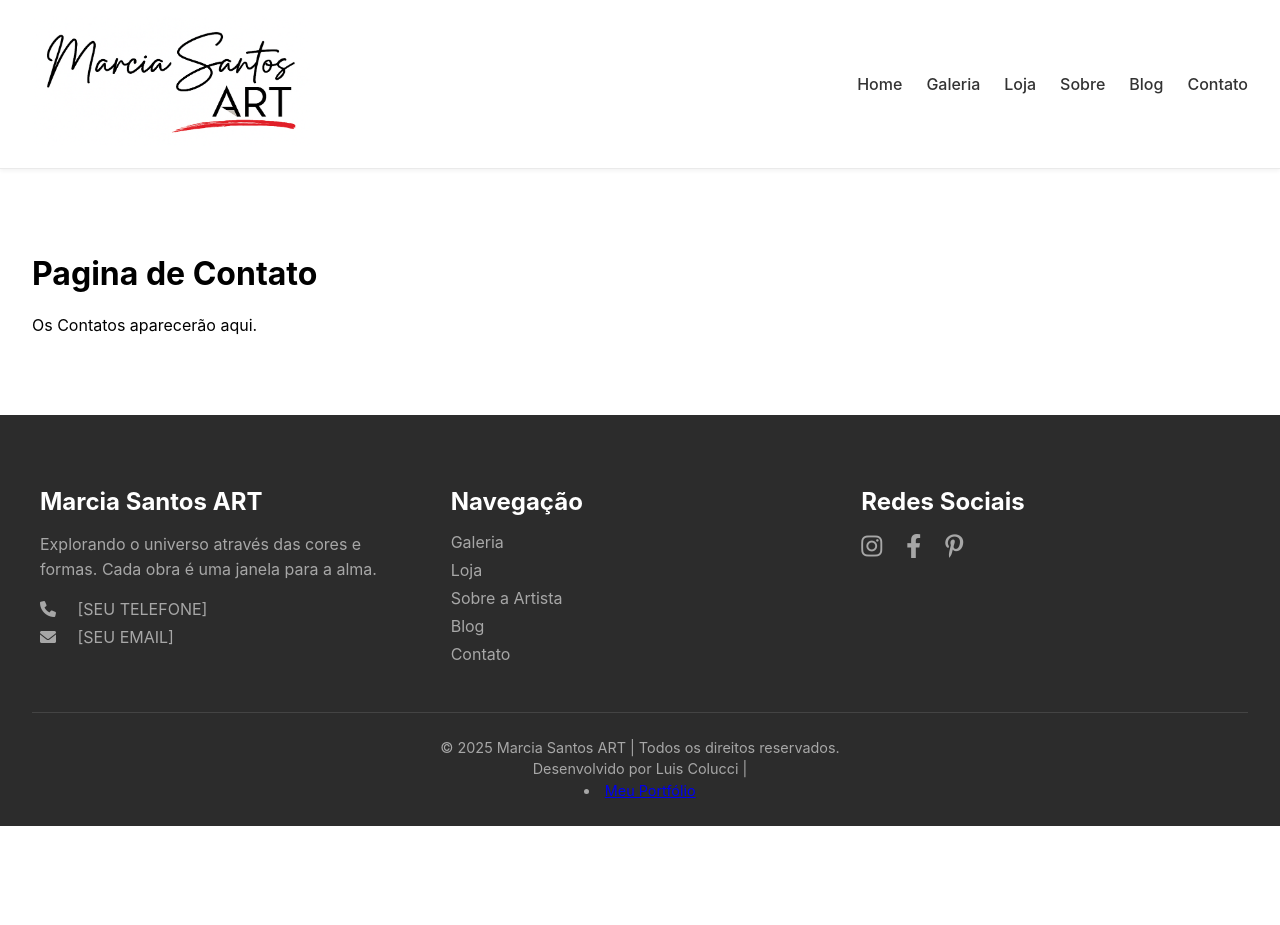
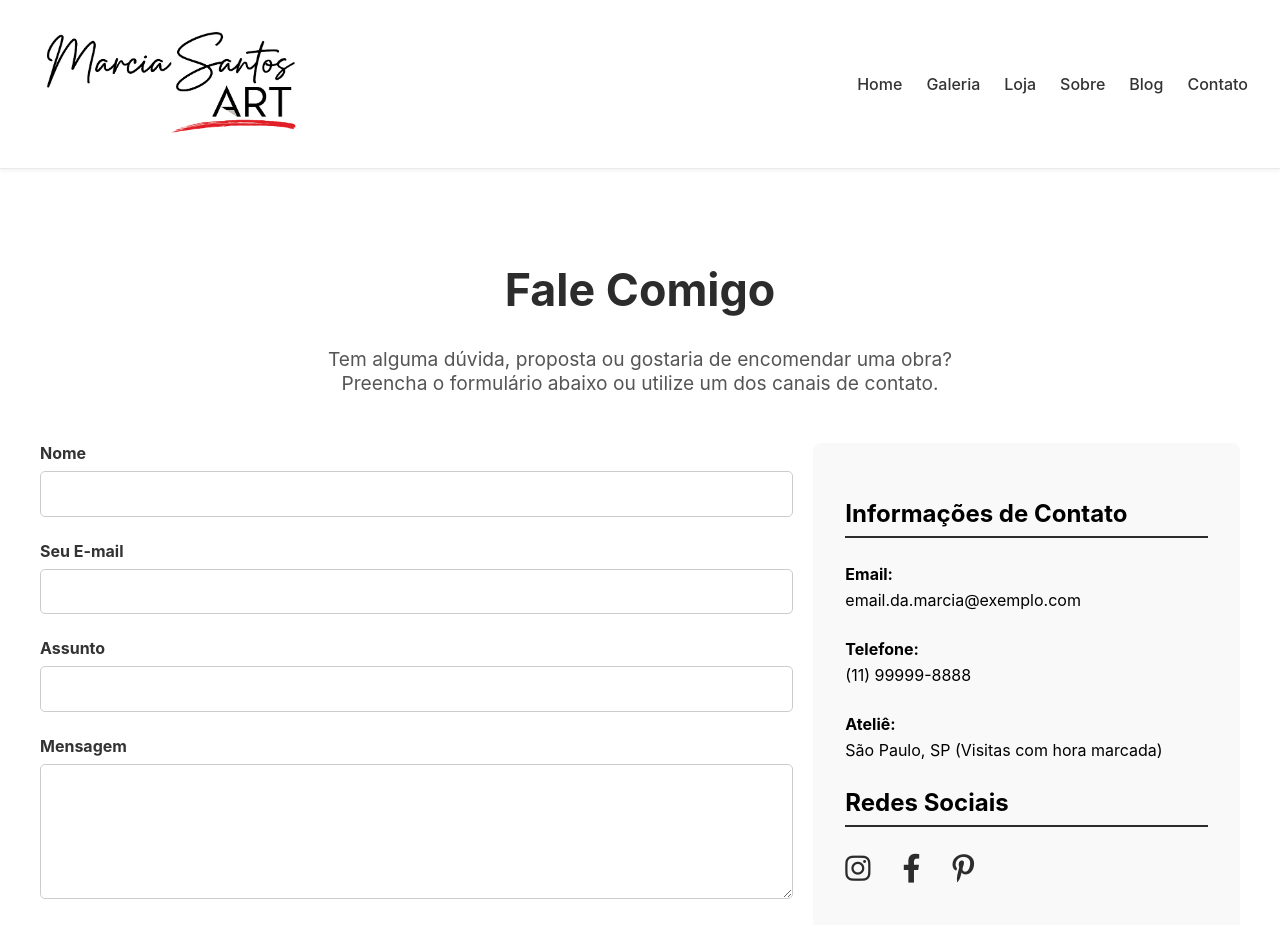
Before and after one commit to luiscolucci/projeto-marcia-art, a React (Create React App) app in the folder client/: page /contato in a window 1280 px wide. Shown: the top 925 px of the page. Before the commit the page ends 826 px from the top, so only its background shows below. Built offline with nearby package versions, Linux system fonts and the light colour scheme.

Commit message:
formulario

```diff
--- a/client/src/galleryData.js
+++ b/client/src/galleryData.js
@@ -12,7 +12,7 @@ export const galleryItems = [
   {
     id: 1,
     title: "O Vaso que Contém o Universo",
-    description: "Acrílica e posca sobre tela, 100 x 70 cm",
+    description: "Acrílica e posta sobre tela, 100 x 70 cm",
     image: Obra1, // Usa a variável importada
   },
   {
--- /dev/null
+++ b/client/src/pages/ContatoPage.css
@@ -0,0 +1,102 @@
+.contact-page-container {
+  max-width: 1200px;
+  margin: 0 auto;
+  padding: 4rem 2rem;
+}
+
+.contact-header {
+  text-align: center;
+  margin-bottom: 3rem;
+}
+
+.contact-header h1 {
+  font-size: 2.8rem;
+  color: #2C2C2C;
+}
+
+.contact-header p {
+  font-size: 1.2rem;
+  color: #555;
+  max-width: 700px;
+  margin: 1rem auto 0;
+}
+
+.contact-content-wrapper {
+  display: flex;
+  gap: 3rem;
+  flex-wrap: wrap;
+}
+
+.contact-form-container {
+  flex: 2; /* Ocupa 2/3 do espaço */
+  min-width: 300px;
+}
+
+.contact-info-container {
+  flex: 1; /* Ocupa 1/3 do espaço */
+  background-color: #f9f9f9;
+  padding: 2rem;
+  border-radius: 8px;
+  min-width: 300px;
+}
+
+.form-group {
+  margin-bottom: 1.5rem;
+}
+
+.form-group label {
+  display: block;
+  margin-bottom: 0.5rem;
+  font-weight: bold;
+  color: #333;
+}
+
+.form-group input,
+.form-group textarea {
+  width: 100%;
+  padding: 0.8rem;
+  border: 1px solid #ccc;
+  border-radius: 5px;
+  font-size: 1rem;
+}
+
+.submit-button {
+  padding: 1rem 2rem;
+  font-size: 1.1rem;
+  font-weight: bold;
+  color: #ffffff;
+  background-color: #2C2C2C;
+  border: none;
+  border-radius: 5px;
+  cursor: pointer;
+  transition: background-color 0.3s ease;
+  width: 100%;
+}
+
+.submit-button:hover {
+  background-color: #555;
+}
+
+.contact-info-container h3 {
+  font-size: 1.5rem;
+  border-bottom: 2px solid #2C2C2C;
+  padding-bottom: 0.5rem;
+  margin-bottom: 1.5rem;
+}
+
+.contact-info-container p {
+  line-height: 1.6;
+  margin-bottom: 1.5rem;
+}
+
+.social-icons-contact a {
+  color: #2C2C2C;
+  font-size: 1.8rem;
+  margin-right: 1.5rem;
+  text-decoration: none;
+  transition: color 0.3s ease;
+}
+
+.social-icons-contact a:hover {
+  color: #555;
+}
--- a/client/src/pages/ContatoPage.js
+++ b/client/src/pages/ContatoPage.js
@@ -1,10 +1,50 @@
 import React from 'react';
+import './ContatoPage.css'; // Vamos criar este arquivo
 
 const ContatoPage = () => {
   return (
-    <div style={{ padding: '4rem 2rem' }}>
-      <h1>Pagina de Contato</h1>
-      <p>Os Contatos aparecerão aqui.</p>
+    <div className="contact-page-container">
+      <div className="contact-header">
+        <h1>Fale Comigo</h1>
+        <p>Tem alguma dúvida, proposta ou gostaria de encomendar uma obra? Preencha o formulário abaixo ou utilize um dos canais de contato.</p>
+      </div>
+      <div className="contact-content-wrapper">
+        <div className="contact-form-container">
+          {/* O formulário aponta para a sua URL do Formspree */}
+          <form action="https://formspree.io/f/SUA_URL_AQUI" method="POST">
+            <div className="form-group">
+              <label htmlFor="name">Nome</label>
+              <input type="text" id="name" name="name" required />
+            </div>
+            <div className="form-group">
+              <label htmlFor="email">Seu E-mail</label>
+              <input type="email" id="email" name="email" required />
+            </div>
+            <div className="form-group">
+              <label htmlFor="subject">Assunto</label>
+              <input type="text" id="subject" name="subject" required />
+            </div>
+            <div className="form-group">
+              <label htmlFor="message">Mensagem</label>
+              <textarea id="message" name="message" rows="6" required></textarea>
+            </div>
+            <button type="submit" className="submit-button">Enviar Mensagem</button>
+          </form>
+        </div>
+        <div className="contact-info-container">
+          <h3>Informações de Contato</h3>
+          <p><strong>Email:</strong><br />email.da.marcia@exemplo.com</p>
+          <p><strong>Telefone:</strong><br />(11) 99999-8888</p>
+          <p><strong>Ateliê:</strong><br />São Paulo, SP (Visitas com hora marcada)</p>
+
+          <h3>Redes Sociais</h3>
+          <div className="social-icons-contact">
+            <a href="#" target="_blank" rel="noopener noreferrer"><i className="fab fa-instagram"></i></a>
+            <a href="#" target="_blank" rel="noopener noreferrer"><i className="fab fa-facebook-f"></i></a>
+            <a href="#" target="_blank" rel="noopener noreferrer"><i className="fab fa-pinterest-p"></i></a>
+          </div>
+        </div>
+      </div>
     </div>
   );
 };
```
Also changed, not shown: 1 other file (tests, documents, lock files or other folders).
